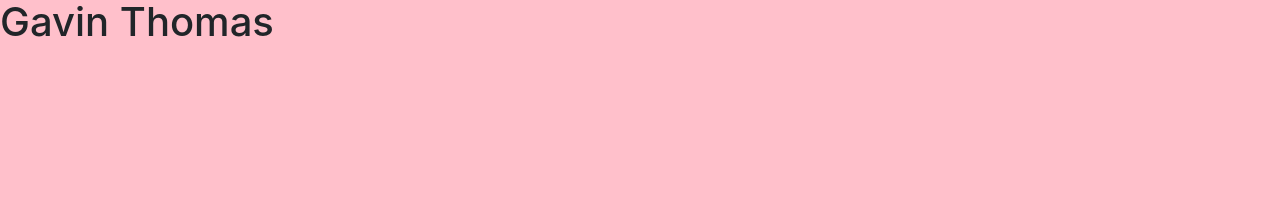
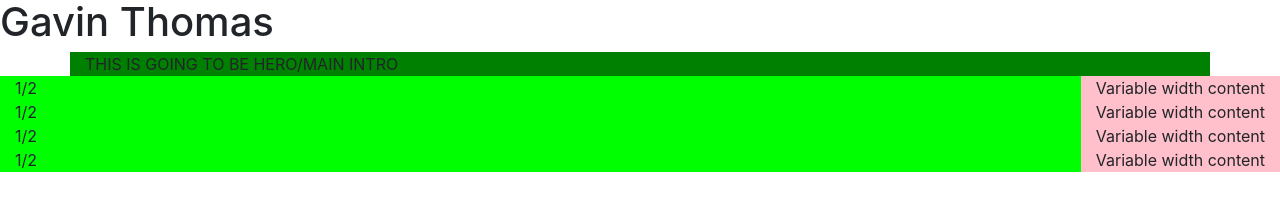
Before and after one commit to GavinThomas1192/Gavin-Thomas-Portfolio, a plain HTML site: page index.html in a window 1280 px wide. Drawn offline with nearby package versions, Linux system fonts and the light colour scheme.

Commit message:
found a good column template

```diff
--- a/index.html
+++ b/index.html
@@ -6,14 +6,66 @@
   <link rel="stylesheet" href="./styles/style.css">
   <meta name="viewport" content="width=device-width, initial-scale=1">
   <meta charset="utf-8">
+  <script src="https://code.jquery.com/jquery-3.2.1.min.js" integrity="sha256-hwg4gsxgFZhOsEEamdOYGBf13FyQuiTwlAQgxVSNgt4=" crossorigin="anonymous"></script>
+  <script src="//cdnjs.cloudflare.com/ajax/libs/jquery.matchHeight/0.7.0/jquery.matchHeight-min.js"></script>
   <title>Gavinator</title>
 </head>
 
 <body>
+  <header></header>
   <h1>Gavin Thomas</h1>
+  <div class="container">THIS IS GOING TO BE HERO/MAIN INTRO</div>
+
+<!-- FIRST SECTION -->
+  <div class="container-fluid">
+  <div class="row">
+    <div class="col">
+    1/2
+    </div>
+    <div class="col-md-auto" id='variableWidth'>
+      Variable width content
+    </div>
+  </div>
+</div>
+<!-- SECOND SECTION -->
+<div class="container-fluid">
+<div class="row">
+  <div class="col">
+  1/2
+  </div>
+  <div class="col-md-auto" id='variableWidth'>
+    Variable width content
+  </div>
+</div>
+</div>
+<!-- THIRD SECTION -->
+<div class="container-fluid">
+<div class="row">
+  <div class="col">
+  1/2
+  </div>
+  <div class="col-md-auto" id='variableWidth'>
+    Variable width content
+  </div>
+</div>
+</div>
+<!-- FOURTH SECTION -->
+<div class="container-fluid">
+<div class="row">
+  <div class="col">
+  1/2
+  </div>
+  <div class="col-md-auto" id='variableWidth'>
+    Variable width content
+  </div>
+</div>
+</div>
+
+  <footer></footer>
 
 
-  <script src="https://code.jquery.com/jquery-3.2.1.min.js" integrity="sha256-hwg4gsxgFZhOsEEamdOYGBf13FyQuiTwlAQgxVSNgt4=" crossorigin="anonymous"></script>
+
+
   <script type="text/javascript" src="index.js"></script>
 </body>
 
--- a/index.js
+++ b/index.js
@@ -1,2 +1,11 @@
 'use-strict';
-alert('hi');
+
+
+$('#container-fluid-1').css("background-color","yellow");
+// $(function() {
+//   $('.container-fluid').matchHeight(false);
+// });
+
+// $(function() {
+//   $('.container-fluid').matchHeight();
+// });
--- a/styles/style.css
+++ b/styles/style.css
@@ -1,19 +1,91 @@
+/*
+.container
+.container-fluid*/
+/*MOBILE*/
+@media (max-width: 576px) {
+
+  body {
+    background-color: white;
+  }
+
+  .container {
+    background-color: green;
+  }
+  .container-fluid {
+    background-color: orange;
+  }
+
+}
+
+@media (min-width: 576px) {
+
+  body {
+    background-color: white;
+  }
+
+  .container {
+    background-color: green;
+
+  }
+  .container-fluid {
+    background-color: lime;
+  }
+
+  #container-fluid-1 {
+  background-color: blue;
+  }
+
+  #container-fluid-2 {
+  background-color: green;
+
+  }
+
+  #container-fluid-3 {
+  background-color: orange;
+  }
+
+  #variableWidth {
+  background-color: pink;
+  }
+
+}
 
 
-@media (min-width: 576px) {
+/*@media (min-width: 768px) {
   body {
     background-color: pink;
   }
-}
 
-@media (min-width: 768px) {
-
+  .container {
+    background-color: green;
+  }
+  .container-fluid {
+    background-color: orange;
+  }
 }
 
 @media (min-width: 992px) {
+  body {
+    background-color: pink;
+  }
 
+  .container {
+    background-color: green;
+  }
+  .container-fluid {
+    background-color: orange;
+  }
 }
 
 @media (min-width: 1200px) {
+  body {
+    background-color: pink;
+  }
 
-}
+  .container {
+    background-color: green;
+  }
+  .container-fluid {
+    background-color: orange;
+  }
+}*/
```
